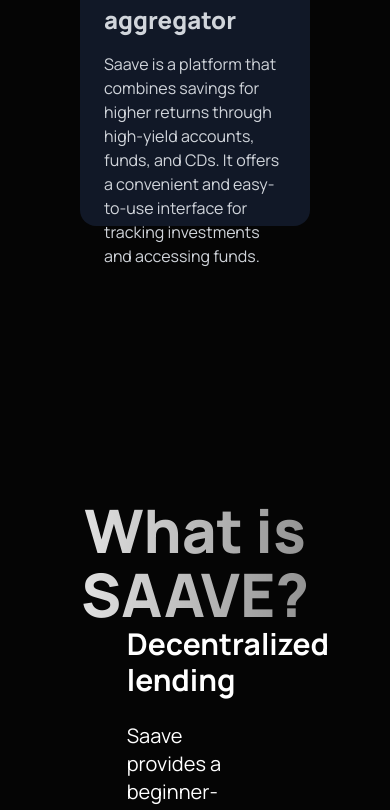
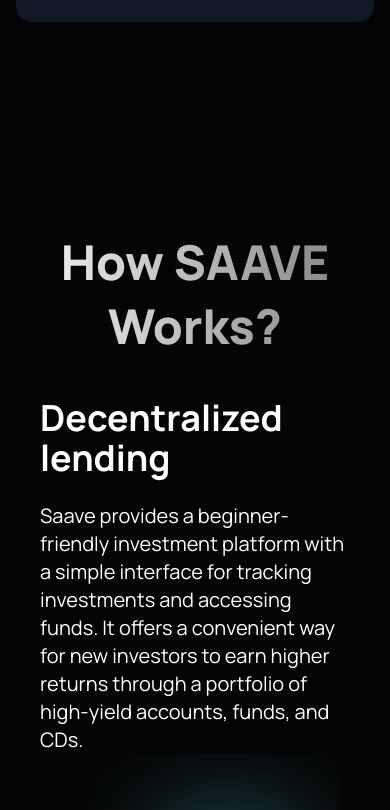
Before and after one commit to SAAVE-Finance/landing, a Next.js app: page / in a window 390 px wide. Shown: the part 1958-2768 px from the top of the page. Built offline with nearby package versions, Linux system fonts and the light colour scheme.

Commit message:
made site responsive

```diff
--- a/components/Card.tsx
+++ b/components/Card.tsx
@@ -8,7 +8,7 @@
   desc: string;
 }) => {
   return (
-    <div className="w-[500px] bg-gray-900 h-[50vh] rounded-2xl p-6 text-gray-300 space-y-4 m-4">
+    <div className="w-[500px] bg-gray-900 h-auto md:h-[50vh] rounded-2xl p-6 text-gray-300 space-y-4 m-4">
       <Image src={props.img} width={200} height={200} alt="icon" className="h-32 w-32" />
       <h1 className="text-2xl font-extrabold" >{props.heading}</h1>
       <p>{props.desc}</p>
--- a/components/Feature.tsx
+++ b/components/Feature.tsx
@@ -22,10 +22,10 @@
 const Feature = () => {
   return (
     <div className="mt-48 ">
-      <h1 className="font-extrabold text-6xl text-center leading-[64px] text-transparent bg-clip-text bg-gradient-to-r from-white to-[rgba(255,255,255,0.45)] mx-auto">
+      <h1 className="font-extrabold text-5xl md:text-6xl text-center leading-[64px] text-transparent bg-clip-text bg-gradient-to-r from-white to-[rgba(255,255,255,0.45)] mx-auto">
         What is SAAVE?
       </h1>
-      <div className="flex items-center justify-evenly flex-wrap p-16">
+      <div className="flex items-center justify-evenly flex-wrap md:p-16">
         <Card heading={data[0].heading} img={Yield} desc={data[0].desc} />
         <Card heading={data[0].heading} img={Sheild} desc={data[0].desc} />
       </div>
--- a/components/Newsletter.tsx
+++ b/components/Newsletter.tsx
@@ -3,11 +3,11 @@
 import Image from 'next/image';
 function Newsletter() {
     return (
-        <div className='w-full p-16 relative flex items-center justify-center'>
+        <div className='w-full p-4 md:p-16 relative flex items-center justify-center'>
             <Image src={Gradient.src} height={100} width={100} className=" w-full h-96 rounded-3xl" alt="img" />
             <div className='flex items-center justify-center absolute flex-col p-4'>
                 <h1 className='text-black text-3xl md:text-5xl  w-full md:w-2/3 top-24 text-center font-extrabold mb-4'>Subscribe To Our  Newsletter</h1>
-                <p className='text-black w-[70%] font-medium text-center '>Although I’m not currently looking for any new opportunities, my inbox is always open. Whether you have a question or just want to say hi, I’ll try my best to get back to you!</p>
+                <p className='text-black w-[80vw] md:w-[70%] font-medium text-center '>Stay updated on all things Saave by subscribing to our newsletter!</p>
                 <div className="m-4 p-1 rounded-full w-1/2 md:w-1/3 bg-transparent border-2 border-black flex">
                     <label htmlFor="email" className="sr-only">Email</label>
                     <input className="p-2 w-full rounded-full focus:outline-none bg-transparent " type="email" id="name" placeholder="Enter Your Mail" />
--- a/components/Section1.tsx
+++ b/components/Section1.tsx
@@ -8,23 +8,24 @@
 const Navbar = () => {
   return (
     <section className="mt-48">
-      <h1 className="font-extrabold text-6xl text-center leading-[64px] text-transparent bg-clip-text bg-gradient-to-r from-white to-[rgba(255,255,255,0.45)] mx-auto">
-        What is SAAVE?
+      <h1 className="font-extrabold text-5xl md:text-6xl text-center leading-[64px] text-transparent bg-clip-text bg-gradient-to-r from-white to-[rgba(255,255,255,0.45)] mx-auto">
+        How SAAVE Works?
       </h1>
-      <div className="mx-24 flex-col flex items-center justify-center">
 
-        <div className="w-[70vw] flex-col lg:flex-row flex items-center justify-evenly flex-wrap">
-          <div className="space-y-6 w-1/2">
-            <h1 className="text-white text-3xl font-bold">Decentralized lending</h1>
+      <div className="mx-10 md:mx-24 flex-col flex items-center justify-center">
+
+        <div className="w-full md:w-[70vw] flex-col lg:flex-row flex items-center justify-evenly flex-wrap">
+          <div className="space-y-6 w-full sm:w-1/2 mt-10">
+            <h1 className="text-white text-4xl font-bold">Decentralized lending</h1>
             <p className="text-white text-xl ">
               Saave provides a beginner-friendly investment platform with a simple interface for tracking investments and accessing funds. It offers a convenient way for new investors to earn higher returns through a portfolio of high-yield accounts, funds, and CDs.
             </p>
             <button className='py-2 bg-white hidden sm:block rounded-full w-48 text-base font-medium px-2'>Connect Wallet</button>
           </div>
 
-          <div className="space-y-10 w-1/2">
+          <div className="w-full md:w-1/2">
             <Image
-              className=" h-[600px] w-[600px] cursor-pointer"
+              className=" h-[300px] w-[300px] md:h-[600px] md:w-[600px] cursor-pointer"
               // src={Ghost.src}
               src={Ghost2.src}
               // src={Wallet.src}
@@ -35,11 +36,10 @@
           </div>
         </div>
 
-
-        <div className="w-[70vw]  flex items-center justify-evenly flex-wrap">
-          <div className="space-y-10 w-1/2 text-left">
+        <div className="w-full md:w-[70vw] flex-col  lg:flex-row flex items-center justify-evenly flex-wrap">
+          <div className="w-full md:w-1/2 ">
             <Image
-              className=" h-[530px] w-[530px] cursor-pointer"
+              className=" h-[300px] w-[300px] md:h-[600px] md:w-[600px] cursor-pointer"
               // src={Ghost.src}
               src={Ghost3.src}
               // src={Wallet.src}
@@ -48,30 +48,29 @@
               height={400}
             />
           </div>
-          <div className="space-y-6 w-1/2 ">
-            <h1 className="text-white text-3xl font-bold text-right">Decentralized lending</h1>
-            <p className="text-white text-xl text-right ">
-              Saave provides a beginner-friendly investment platform with a simple interface for tracking investments and accessing funds. It offers a convenient way for new investors to earn higher returns through a portfolio of high-yield accounts, funds, and CDs.
-            </p>
-            <div className="justify-end flex ">
-            <button className='py-2 bg-white hidden sm:block rounded-full w-48 text-base font-medium px-2'>Connect Wallet</button>
-            </div>
-          </div>
-        </div>
-
-
-        <div className="w-[70vw]  flex items-center justify-evenly flex-wrap">
-          <div className="space-y-6 w-1/2">
-            <h1 className="text-white text-3xl font-bold">Decentralized lending</h1>
+          <div className="space-y-6 w-full sm:w-1/2 mt-10">
+            <h1 className="text-white text-4xl font-bold">Decentralized lending</h1>
             <p className="text-white text-xl ">
               Saave provides a beginner-friendly investment platform with a simple interface for tracking investments and accessing funds. It offers a convenient way for new investors to earn higher returns through a portfolio of high-yield accounts, funds, and CDs.
             </p>
             <button className='py-2 bg-white hidden sm:block rounded-full w-48 text-base font-medium px-2'>Connect Wallet</button>
           </div>
 
-          <div className="space-y-10 w-1/2">
+        </div>
+
+
+        <div className="w-full md:w-[70vw] flex-col lg:flex-row flex items-center justify-evenly flex-wrap">
+          <div className="space-y-6 w-full sm:w-1/2 mt-10">
+            <h1 className="text-white text-4xl font-bold">Decentralized lending</h1>
+            <p className="text-white text-xl ">
+              Saave provides a beginner-friendly investment platform with a simple interface for tracking investments and accessing funds. It offers a convenient way for new investors to earn higher returns through a portfolio of high-yield accounts, funds, and CDs.
+            </p>
+            <button className='py-2 bg-white hidden sm:block rounded-full w-48 text-base font-medium px-2'>Connect Wallet</button>
+          </div>
+
+          <div className="space-y-10 w-full md:w-1/2">
             <Image
-              className=" h-[530px] w-[530px] cursor-pointer"
+              className=" h-[300px] w-[300px] md:h-[600px] md:w-[600px] cursor-pointer"
               // src={Ghost.src}
               src={Award.src}
               // src={Wallet.src}
@@ -82,7 +81,6 @@
           </div>
         </div>
 
-
       </div>
     </section>
   );
```
